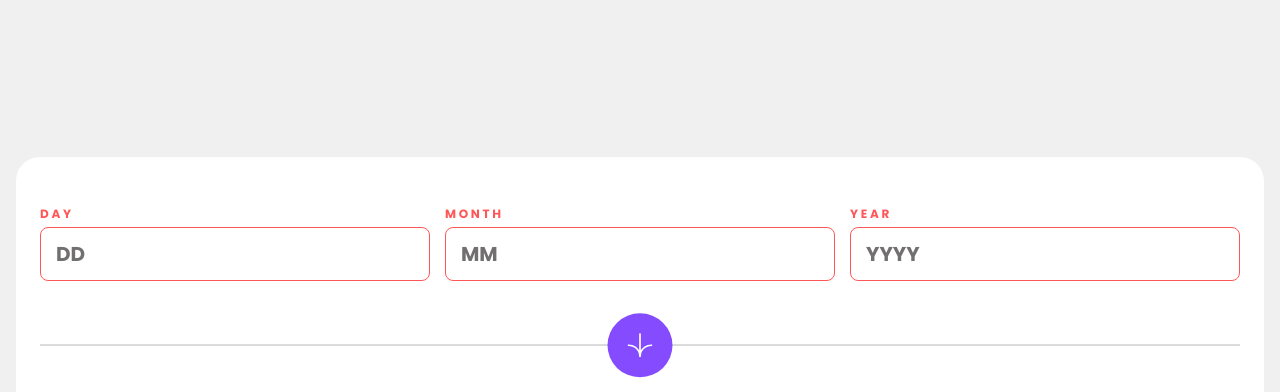
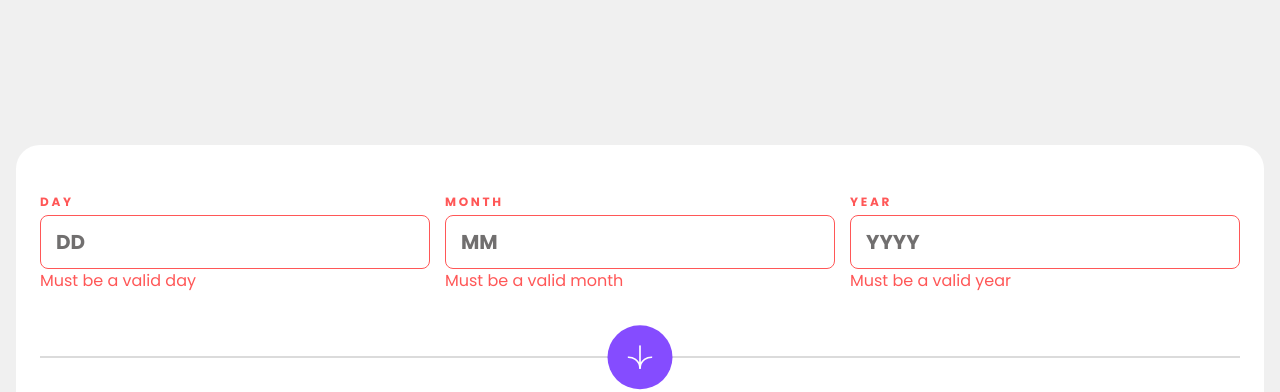
Before and after one commit to CardboardPL/Frontend-Mentor-Age-Calculator-App, a plain HTML site: page index.html in a window 1280 px wide. Both pictures are taken after typing "Sample", "Sample", "Sample" into the empty fields and a click on the button "Calculate age". Shown: the top 392 px of the page. Drawn offline with Linux system fonts and the light colour scheme.

Commit message:
Update index.html and calculator.js
In this commit:
- Updated index.html to add classes to the error message elements so that it can be selected with javascript.
- Updated calculator.js to add messages to the error messages elements and to restructure the logic for that section for a smoother flow.

```diff
--- a/index.html
+++ b/index.html
@@ -19,19 +19,19 @@
           <div class="fieldset__input-wrapper js-fieldset-input-wrapper" data-type="Day">
             <label class="fieldset__input-label" for="dayOfBirth">Day</label>
             <input class="fieldset__input js-input" id="dayOfBirth" name="dayOfBirth" type="text" placeholder="DD" data-validation="type=number|maxLength=2" data-format="type=number|maxLength=2">
-            <span class="fieldset__input-error-message" aria-hidden="true" aria-live="assertive"></span>
+            <span class="fieldset__input-error-message js-error-message" aria-hidden="true" aria-live="assertive"></span>
           </div>
 
           <div class="fieldset__input-wrapper js-fieldset-input-wrapper" data-type="Month">
             <label class="fieldset__input-label" for="monthOfBirth">Month</label>
             <input class="fieldset__input js-input" id="monthOfBirth" name="monthOfBirth" type="text" placeholder="MM" data-validation="type=number|maxLength=2" data-format="type=number|maxLength=2">
-            <span class="fieldset__input-error-message" aria-hidden="true" aria-live="assertive"></span>
+            <span class="fieldset__input-error-message js-error-message" aria-hidden="true" aria-live="assertive"></span>
           </div>
 
           <div class="fieldset__input-wrapper js-fieldset-input-wrapper" data-type="Year">
             <label class="fieldset__input-label" for="yearOfBirth">Year</label>
             <input class="fieldset__input js-input" id="yearOfBirth" name="yearOfBirth" type="text" placeholder="YYYY" data-validation="type=number|minLength=4|maxLength=4" data-format="type=number|maxLength=4">
-            <span class="fieldset__input-error-message" aria-hidden="true" aria-live="assertive"></span>
+            <span class="fieldset__input-error-message js-error-message" aria-hidden="true" aria-live="assertive"></span>
           </div>
         </fieldset>
 
--- a/scripts/calculator.js
+++ b/scripts/calculator.js
@@ -18,9 +18,6 @@ document.addEventListener('click', (e) => {
 
     const dateStringValidity = validateDateString(dateString);
 
-    if (dateStringValidity.status) {
-      const age = calculateDateFromDate(dateString)
-    } else {
     for (const data in formData) {
       const currentData = formData[data];
       const dataWrapperElem = document.querySelector(`.js-input[name="${data}"]`).closest('.js-fieldset-input-wrapper');
@@ -33,7 +30,12 @@ document.addEventListener('click', (e) => {
       } else {
         dataWrapperElem.classList.remove('invalid');
       }
+
+      dataWrapperElem.querySelector('.js-error-message').textContent = dataTypeValidity.message;
     }
+
+    if (dateStringValidity.status) {
+      const age = calculateDateFromDate(dateString)
     }
   }
 });
```
Lines whose indentation alone changed are shown as unchanged.
